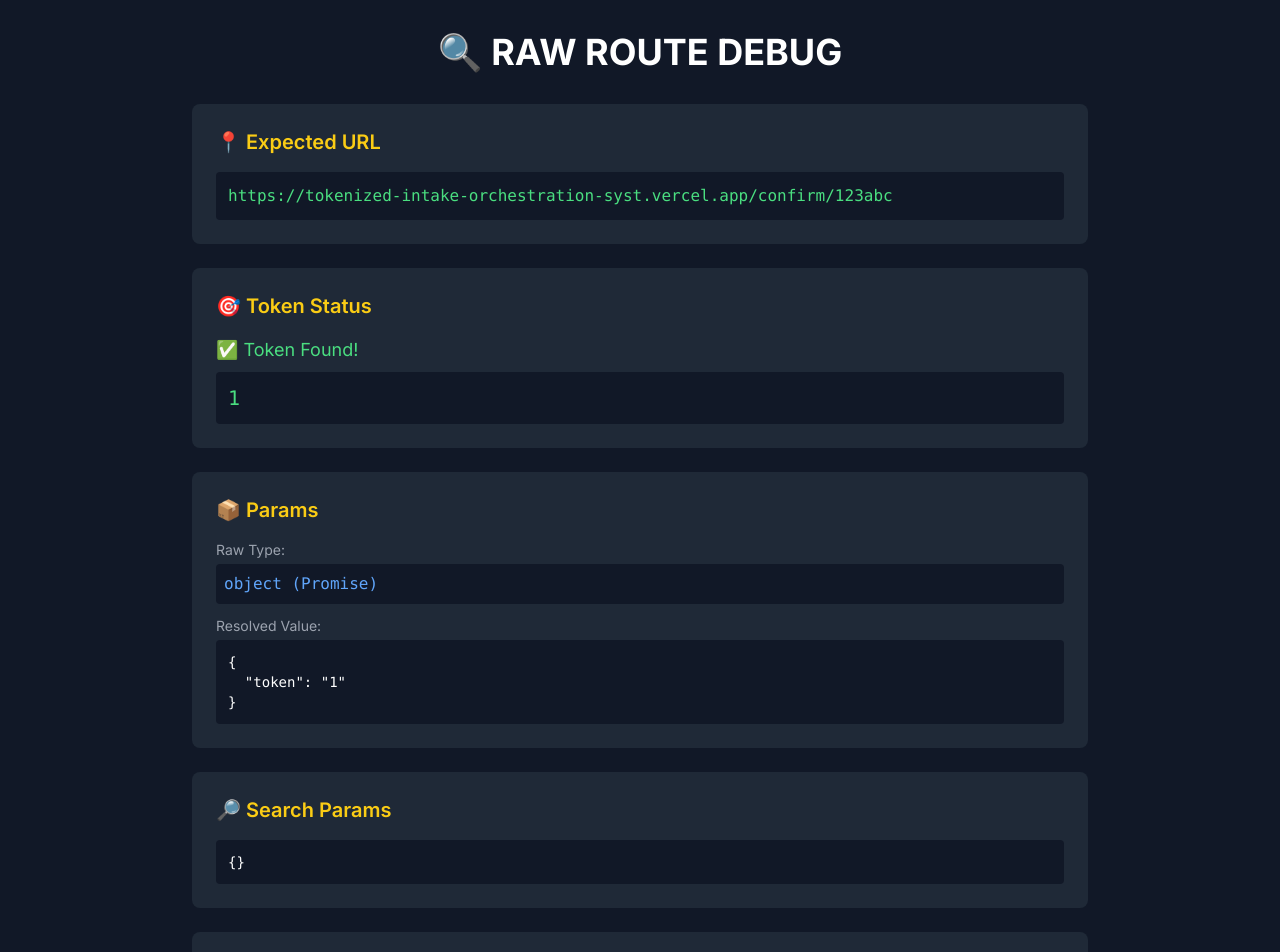
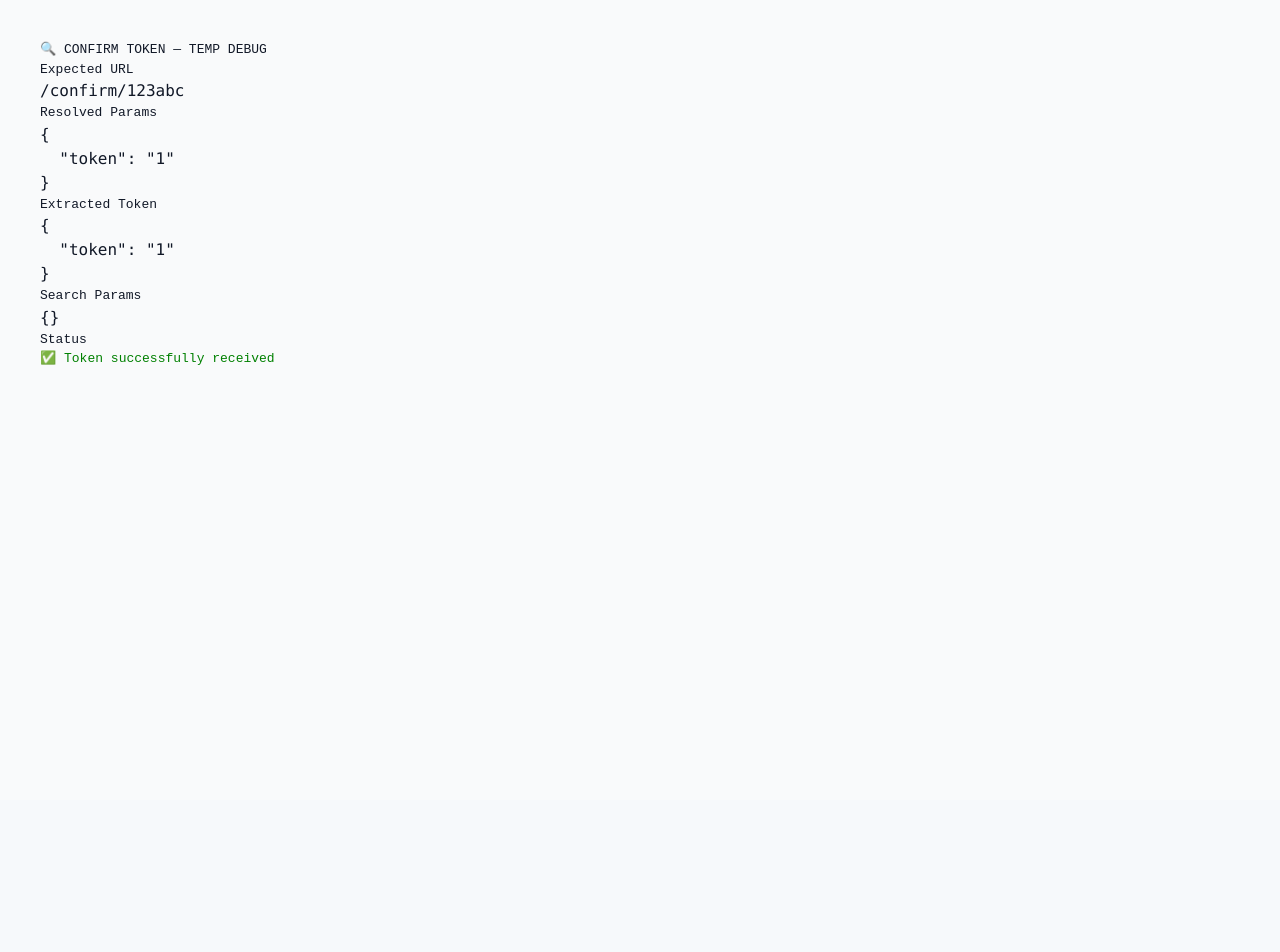
Before and after one commit to anshwysmcbel2710/tokenized-intake-orchestration-system, a Next.js app: page /confirm/1 in a window 1280 px wide. Shown: the top 952 px of the page. After the commit the page ends 800 px from the top, so only its background shows below. Built offline with nearby package versions, Linux system fonts and the light colour scheme.

Commit message:
Temp debug: verify confirm token route

```diff
--- a/app/confirm/[token]/page.tsx
+++ b/app/confirm/[token]/page.tsx
@@ -1,184 +1,53 @@
 // app/confirm/[token]/page.tsx
 
-export default async function ConfirmPage({
+import { headers } from "next/headers";
+
+export const runtime = "nodejs";
+export const dynamic = "force-dynamic";
+
+export default async function DebugConfirmPage({
   params,
-  searchParams
+  searchParams,
 }: {
-  params: Promise<{ token: string }> | { token: string };
-  searchParams: Promise<{ [key: string]: string | string[] | undefined }> | { [key: string]: string | string[] | undefined };
+  params: { token: string } | Promise<{ token: string }>;
+  searchParams: Record<string, string | string[] | undefined> | Promise<Record<string, string | string[] | undefined>>;
 }) {
-  console.log('=== SERVER SIDE DEBUG ===');
-  console.log('Raw params:', params);
-  console.log('Type of params:', typeof params);
-  console.log('Is Promise?', params instanceof Promise);
+  // Force request-time execution (CRITICAL in Next.js 16)
+  headers();
 
-  let token = null;
-  let tokenError = null;
-  let resolvedParams = null;
-  let resolvedSearchParams = null;
+  // Resolve params safely (Next.js 16 may return Promise)
+  const resolvedParams =
+    params instanceof Promise ? await params : params;
 
-  // Try to resolve params
-  try {
-    if (params instanceof Promise) {
-      console.log('Params is a Promise, awaiting...');
-      resolvedParams = await params;
-      token = resolvedParams?.token;
-    } else {
-      console.log('Params is NOT a Promise, accessing directly...');
-      resolvedParams = params;
-      token = params?.token;
-    }
-    console.log('Resolved params:', resolvedParams);
-    console.log('Extracted token:', token);
-  } catch (error) {
-    tokenError = error;
-    console.error('Error resolving params:', error);
-  }
+  const resolvedSearchParams =
+    searchParams instanceof Promise ? await searchParams : searchParams;
 
-  // Try to resolve searchParams
-  try {
-    if (searchParams instanceof Promise) {
-      resolvedSearchParams = await searchParams;
-    } else {
-      resolvedSearchParams = searchParams;
-    }
-  } catch (error) {
-    console.error('Error resolving searchParams:', error);
-  }
+  const token = resolvedParams?.token ?? null;
 
   return (
-    <div className="min-h-screen bg-gray-900 text-white p-8">
-      <div className="max-w-4xl mx-auto">
-        <h1 className="text-4xl font-bold mb-8 text-center">
-          🔍 RAW ROUTE DEBUG
-        </h1>
+    <div style={{ padding: 40, fontFamily: "monospace" }}>
+      <h1>🔍 CONFIRM TOKEN — TEMP DEBUG</h1>
 
-        {/* URL Info */}
-        <div className="mb-6 bg-gray-800 p-6 rounded-lg">
-          <h2 className="text-xl font-semibold mb-4 text-yellow-400">📍 Expected URL</h2>
-          <code className="block bg-gray-900 p-3 rounded text-green-400">
-            https://tokenized-intake-orchestration-syst.vercel.app/confirm/123abc
-          </code>
-        </div>
+      <h2>Expected URL</h2>
+      <pre>
+        /confirm/123abc
+      </pre>
 
-        {/* Token Status */}
-        <div className="mb-6 bg-gray-800 p-6 rounded-lg">
-          <h2 className="text-xl font-semibold mb-4 text-yellow-400">🎯 Token Status</h2>
-          {token ? (
-            <div>
-              <p className="text-green-400 text-lg mb-2">✅ Token Found!</p>
-              <code className="block bg-gray-900 p-3 rounded text-green-400 text-xl">
-                {token}
-              </code>
-            </div>
-          ) : (
-            <div>
-              <p className="text-red-400 text-lg mb-2">❌ Token NOT Found</p>
-              <p className="text-gray-400">This is the problem we're debugging</p>
-            </div>
-          )}
-        </div>
+      <h2>Resolved Params</h2>
+      <pre>{JSON.stringify(resolvedParams, null, 2)}</pre>
 
-        {/* Params Debug */}
-        <div className="mb-6 bg-gray-800 p-6 rounded-lg">
-          <h2 className="text-xl font-semibold mb-4 text-yellow-400">📦 Params</h2>
-          <div className="space-y-3">
-            <div>
-              <p className="text-sm text-gray-400 mb-1">Raw Type:</p>
-              <code className="block bg-gray-900 p-2 rounded text-blue-400">
-                {typeof params} {params instanceof Promise ? '(Promise)' : '(Object)'}
-              </code>
-            </div>
-            <div>
-              <p className="text-sm text-gray-400 mb-1">Resolved Value:</p>
-              <pre className="bg-gray-900 p-3 rounded overflow-auto text-sm">
-                {JSON.stringify(resolvedParams, null, 2)}
-              </pre>
-            </div>
-            {tokenError && (
-              <div>
-                <p className="text-sm text-red-400 mb-1">Error:</p>
-                <pre className="bg-red-900 p-3 rounded overflow-auto text-sm">
-                  {String(tokenError)}
-                </pre>
-              </div>
-            )}
-          </div>
-        </div>
+      <h2>Extracted Token</h2>
+      <pre>{JSON.stringify({ token }, null, 2)}</pre>
 
-        {/* Search Params Debug */}
-        <div className="mb-6 bg-gray-800 p-6 rounded-lg">
-          <h2 className="text-xl font-semibold mb-4 text-yellow-400">🔎 Search Params</h2>
-          <pre className="bg-gray-900 p-3 rounded overflow-auto text-sm">
-            {JSON.stringify(resolvedSearchParams, null, 2)}
-          </pre>
-        </div>
+      <h2>Search Params</h2>
+      <pre>{JSON.stringify(resolvedSearchParams, null, 2)}</pre>
 
-        {/* File Structure Check */}
-        <div className="mb-6 bg-gray-800 p-6 rounded-lg">
-          <h2 className="text-xl font-semibold mb-4 text-yellow-400">📂 File Location Check</h2>
-          <div className="space-y-2">
-            <p className="text-sm">✅ This file should be at:</p>
-            <code className="block bg-gray-900 p-2 rounded text-green-400">
-              app/confirm/[token]/page.tsx
-            </code>
-            <p className="text-sm mt-3">❌ NOT at:</p>
-            <code className="block bg-gray-900 p-2 rounded text-red-400">
-              app/confirm/page.tsx
-            </code>
-          </div>
-        </div>
-
-        {/* Possible Issues */}
-        <div className="mb-6 bg-gray-800 p-6 rounded-lg">
-          <h2 className="text-xl font-semibold mb-4 text-yellow-400">⚠️ Common Issues</h2>
-          <ul className="space-y-2 text-sm">
-            <li className="flex items-start">
-              <span className="mr-2">1️⃣</span>
-              <span>File is in wrong location (not in [token] folder)</span>
-            </li>
-            <li className="flex items-start">
-              <span className="mr-2">2️⃣</span>
-              <span>Vercel deployment didn't pick up file structure changes</span>
-            </li>
-            <li className="flex items-start">
-              <span className="mr-2">3️⃣</span>
-              <span>Build cache issue - need to redeploy</span>
-            </li>
-            <li className="flex items-start">
-              <span className="mr-2">4️⃣</span>
-              <span>next.config.js has rewrites interfering with routes</span>
-            </li>
-            <li className="flex items-start">
-              <span className="mr-2">5️⃣</span>
-              <span>TypeScript/build error preventing dynamic route</span>
-            </li>
-          </ul>
-        </div>
-
-        {/* Next Steps */}
-        <div className="bg-blue-900 p-6 rounded-lg">
-          <h2 className="text-xl font-semibold mb-4">🔧 Next Steps</h2>
-          <ol className="space-y-2 text-sm list-decimal list-inside">
-            <li>Check server logs in Vercel dashboard</li>
-            <li>Verify file is at: app/confirm/[token]/page.tsx</li>
-            <li>Check build logs for errors</li>
-            <li>Force redeploy on Vercel</li>
-            <li>Test locally with: npm run dev</li>
-          </ol>
-        </div>
-
-        {/* Environment Info */}
-        <div className="mt-6 bg-gray-800 p-4 rounded-lg text-xs text-gray-400">
-          <p>Environment: {process.env.NODE_ENV}</p>
-          <p>Next.js Version: Check package.json</p>
-          <p>Deployment: Vercel</p>
-        </div>
-      </div>
+      <h2>Status</h2>
+      {token ? (
+        <p style={{ color: "green" }}>✅ Token successfully received</p>
+      ) : (
+        <p style={{ color: "red" }}>❌ Token NOT received</p>
+      )}
     </div>
   );
 }
-
-// Add this to help with debugging
-export const dynamic = 'force-dynamic';
-export const runtime = 'nodejs';
```
